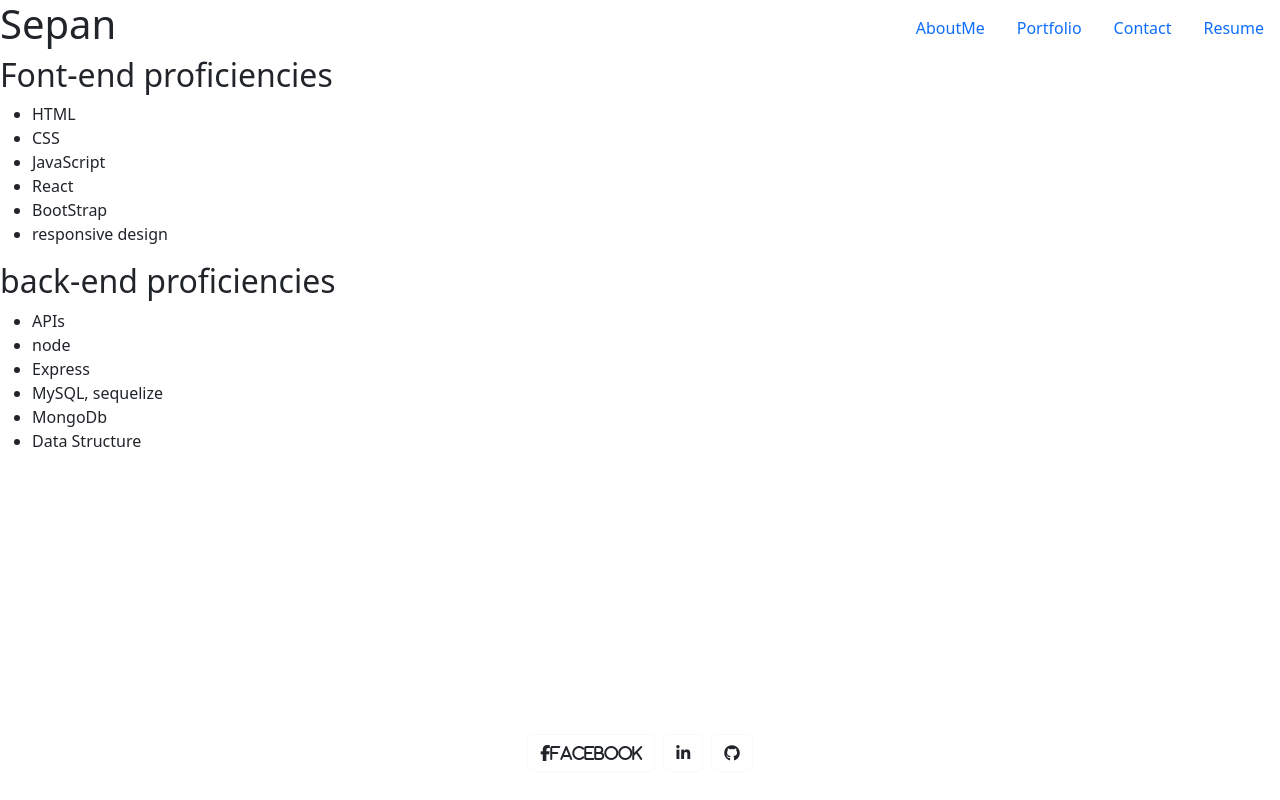
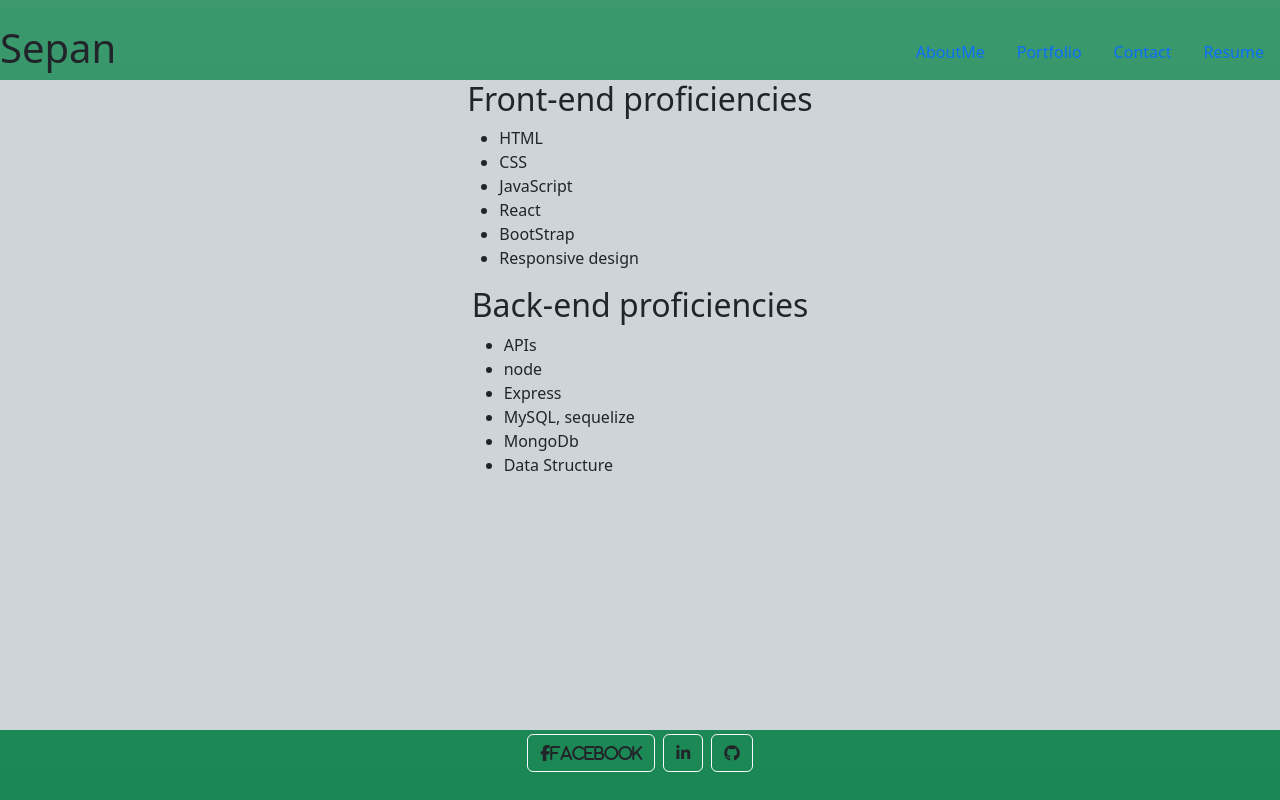
Before and after one commit to Sepan09/React-Portfolio, a React (Vite) app: page /Resume in a window 1280 px wide. Built offline with nearby package versions, Linux system fonts and the light colour scheme.

Commit message:
Worked on AboutMe page, worked on Resume page, and Portfolio page

```diff
--- a/src/App.jsx
+++ b/src/App.jsx
@@ -4,9 +4,9 @@ import Footer from './components/Footer';
 
 function App() {
 return (
-  <div className='d-flex flex-column vh-100'>
+  <div className='d-flex flex-column vh-100 pt-4 bg-success bg-gradient'>
     <Navbar />
-    <div className='flex-grow-1'>
+    <div className='flex-grow-1 bg-dark-subtle'>
       <Outlet />
     </div>
     <Footer/>
--- /dev/null
+++ b/src/components/Card.jsx
@@ -0,0 +1,16 @@
+export default function Card() {
+    return (
+        <div className="card width: 18rem;" >
+            <div className="card-body">
+                {/* <img src="../assets/sun.jpg" className="card-img-top" alt="..."/>
+                <h5 className="card-title">Card title</h5>
+                <p className="card-text">Some quick example text to build on the card title and make up the bulk of the content.</p> */}
+                <a href="#" className="btn ">Go somewhere
+                <img src="../assets/sun.jpg" className="card-img-top" alt="..."/>
+                <h5 className="card-title">Card title</h5>
+                <p className="card-text">Some quick example text to build on the card title and make up the bulk of the content.</p>
+                </a>
+            </div>
+        </div>
+    )
+}
--- /dev/null
+++ b/src/pages/AboutMe.css
@@ -0,0 +1,8 @@
+.navig {
+    padding-top: 3%;
+}
+
+.fa-solid {
+    padding-bottom: 10px;
+    font-size: 75px;
+}
--- a/src/pages/AboutMePage.jsx
+++ b/src/pages/AboutMePage.jsx
@@ -1,6 +1,9 @@
-    export default function Home() {
+import './AboutMe.css'
+
+export default function Home() {
         return (
-        <div>
+        <div className="navig">
+            <i className="fa-solid fa-circle-user"></i>
             <h1>About Me</h1>
             <p>
             Lorem ipsum dolor sit amet, consectetur adipiscing elit. Sed neque
--- a/src/pages/ContactPage.jsx
+++ b/src/pages/ContactPage.jsx
@@ -43,7 +43,7 @@ function Form() {
     };
 
     return (
-        <div className='container text-center '>
+        <div className='container text-center p-5'>
             <h2>Contact</h2>
             <form className='form' onSubmit={handleFormSubmit}>
                 <input
--- a/src/pages/PortfolioPage.jsx
+++ b/src/pages/PortfolioPage.jsx
@@ -0,0 +1,27 @@
+import Card from "../components/card";
+// import { Link } from 'react-router-dom'
+
+export default function Portfolio() {
+    return (
+        <div className="d-flex flex-column align-items-center " >
+            <h3 className="pt-5 float-start">Portfolio</h3>
+            <div className="d-flex flex-row pt-5 gap-5">
+                <Card />
+                <Card />
+            </div>
+
+            <div className="d-flex flex-row pt-5 gap-5">
+                <Card />
+                <Card />
+            </div>
+
+            <div className="d-flex flex-row pt-5 gap-5">
+                <Card />
+                <Card />
+            </div>
+
+
+
+        </div>
+    )
+}
--- a/src/pages/ResumePage.jsx
+++ b/src/pages/ResumePage.jsx
@@ -1,19 +1,21 @@
+
+
 export default function Resume() {
     return (
-        <div>
-            <section>
-                <h2>Font-end proficiencies</h2>
-                <ul>
+        <div className="d-flex flex-column align-items-center">
+            <section >
+                <h2 className=''>Front-end proficiencies</h2>
+                <ul className=''>
                     <li>HTML</li>
                     <li>CSS</li>
                     <li>JavaScript</li>
                     <li>React</li>
                     <li>BootStrap</li>
-                    <li>responsive design</li>
+                    <li>Responsive design</li>
                 </ul>
             </section>
             <section>
-                <h2>back-end proficiencies</h2>
+                <h2>Back-end proficiencies</h2>
                 <ul>
                     <li>APIs</li>
                     <li>node</li>
```
Also changed, not shown: src/main.jsx (+5 -5 lines), src/assets/sun.jpg (added), src/components/Portfolio.jsx (deleted).
